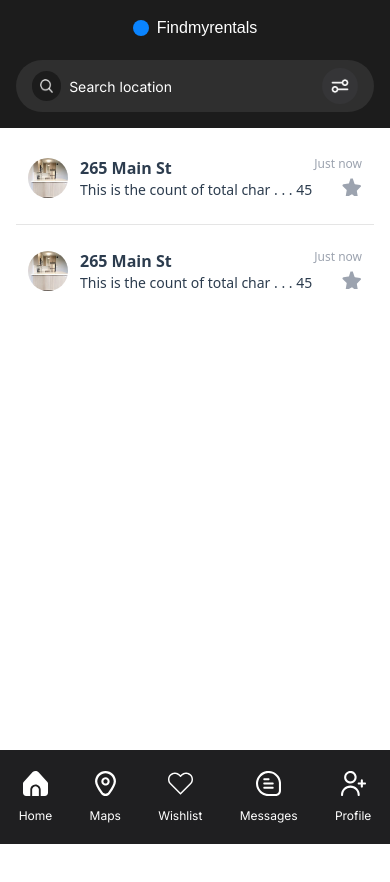
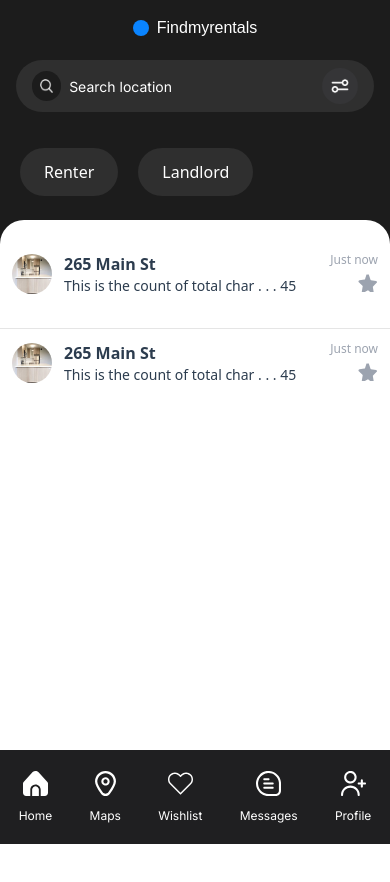
Before and after one commit to Sanyam1207/WBFE, a Next.js app: page /messages in a window 390 px wide. Shown: the top 882 px of the page. Built offline with nearby package versions, Linux system fonts and the light colour scheme; a web font is replaced by a local one.

Commit message:
done with messages

```diff
--- a/src/app/messages/page.tsx
+++ b/src/app/messages/page.tsx
@@ -7,6 +7,7 @@
     return (
         <>
             <Navbar />
+            {/* Desktop view */}
             <div className="bg-[#1c1c1c] hidden md:flex h-screen text-[#2C3C4E] flex-col pt-10">
                 <div className="flex flex-row justify-between  px-14 items-center">
 
@@ -311,9 +312,26 @@
 
 
 
-            <div className="flex md:hidden flex-col h-[100vh] bg-white p-4 text-[#2C3C4E]">
+            {/* Mobile view */}
+            <div className="flex md:hidden flex-col h-[100vh] bg-white text-[#2C3C4E]">
+
+                <div className=' w-full '>
+                    <div className='bg-[#1c1c1c] flex flex-row px-5 py-5 pb-14'>
+                        <button className="bg-[#2F2F2F] mr-5 text-white px-6 py-3 rounded-full">
+                            Renter
+                        </button>
+                        <button className="bg-[#2F2F2F] text-white px-6 py-3 rounded-full">
+                            Landlord
+                        </button>
+                    </div>
+
+
+
+                    <div className='flex flex-col absolute w-full -mt-8 rounded-t-3xl'>
+
                         {/* First message */}
-                <div className="flex items-start justify-between bg-white rounded-md p-3">
+                        <div className="flex py-8 items-start justify-between bg-white rounded-3xl p-3">
+
                             <div className="flex justify-center items-center">
                                 {/* Left image (placeholder) */}
                                 <Image
@@ -345,7 +363,8 @@
                                 </div>
                             </div>
                         </div>
-                <hr className='my-3' />
+                        <hr />
+
 
                         {/* Second message */}
                         <div className="flex items-start justify-between bg-white rounded-md p-3">
@@ -382,6 +401,12 @@
                         </div>
                     </div>
 
+                </div>
+
+
+
+            </div>
+
             <MobileBottomTabs />
 
         </>
--- a/src/components/NavBar.tsx
+++ b/src/components/NavBar.tsx
@@ -42,7 +42,7 @@
         - First row: brand name centered
         - Second row: search bar (left) + mobileslider icon (right)
       */}
-      <div className="md:hidden w-full px-4 py-4 flex flex-col space-y-5">
+      <div className="md:hidden w-full px-4 py-4 rounded-t-3xl flex flex-col space-y-5">
         {/* 1) Brand in the middle */}
         <div className="flex items-center justify-center">
           {/* Blue circle + brand text */}
```
Lines whose indentation alone changed are shown as unchanged.
